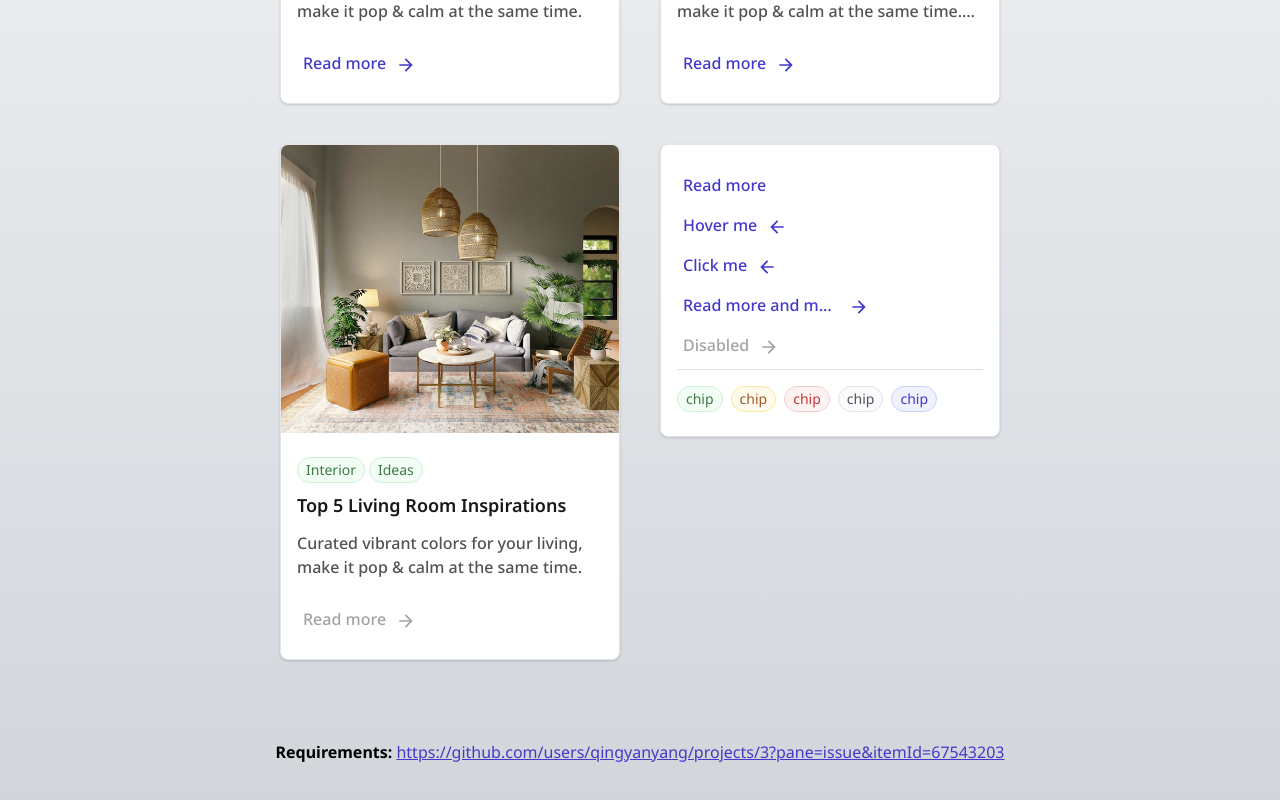
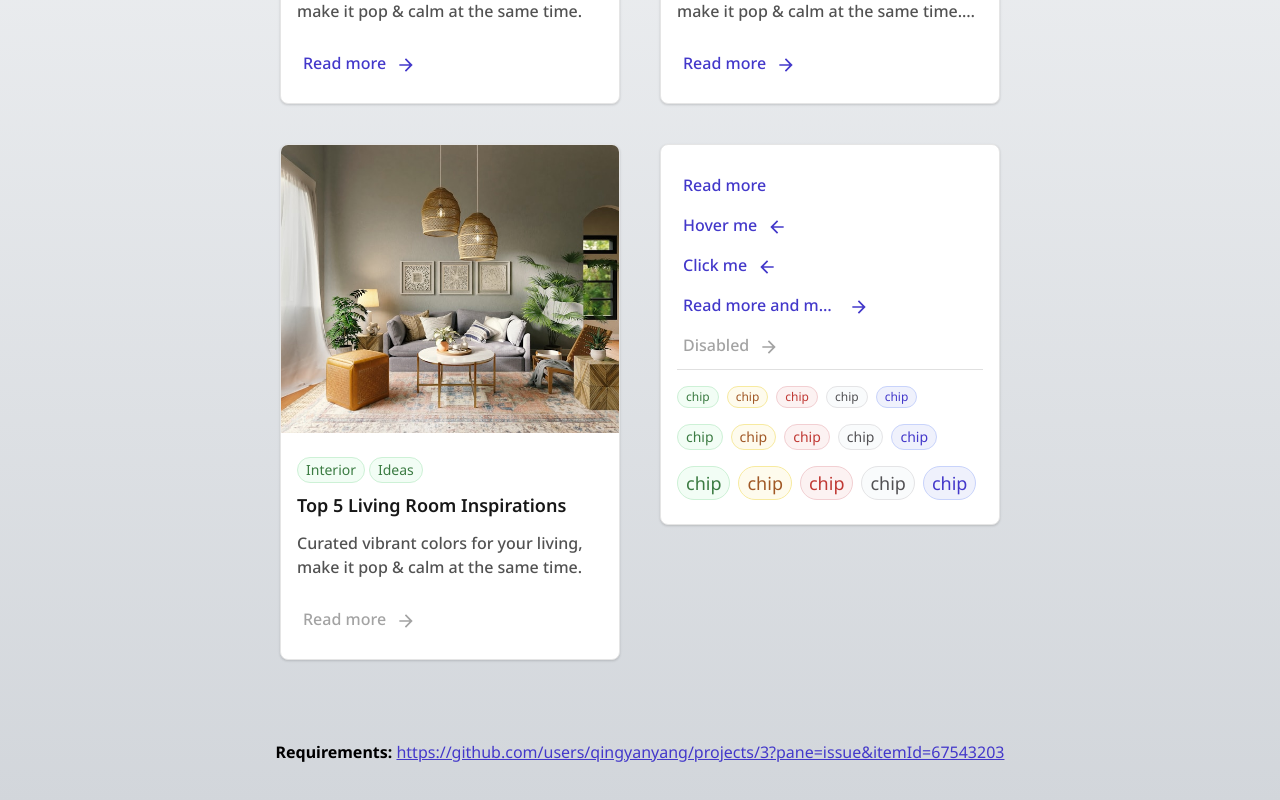
Before and after one commit to qingyanyang/react-ui-practise, a React (Create React App) app: page /blog-card in a window 1280 px wide. Shown: the part 564-1364 px from the top of the page. Built offline with nearby package versions, Linux system fonts and the light colour scheme.

Commit message:
fix: add enum for chip size

```diff
--- a/src/components/BlogCard/index.tsx
+++ b/src/components/BlogCard/index.tsx
@@ -7,7 +7,7 @@ import ArrowForwardOutlinedIcon from '@mui/icons-material/ArrowForwardOutlined';
 import { ArrowBack } from '@mui/icons-material';
 import { MyChip } from '../Chip';
 import Divider from '@mui/material/Divider';
-import { MyColor } from '../../util/constants';
+import { MyChipSize, MyColor } from '../../util/constants';
 
 /**
  * @implements: need future api to connect data
@@ -85,11 +85,65 @@ function BlogCards() {
           </div>
           <Divider />
           <div className='flex gap-2 mt-4'>
+            <MyChip
+              text={'chip'}
+              color={MyColor.Success}
+              size={MyChipSize.Small}
+            />
+            <MyChip
+              text={'chip'}
+              color={MyColor.Warning}
+              size={MyChipSize.Small}
+            />
+            <MyChip
+              text={'chip'}
+              color={MyColor.Error}
+              size={MyChipSize.Small}
+            />
+            <MyChip
+              text={'chip'}
+              color={MyColor.Neutral}
+              size={MyChipSize.Small}
+            />
+            <MyChip
+              text={'chip'}
+              color={MyColor.Brand}
+              size={MyChipSize.Small}
+            />
+          </div>
+          <div className='flex gap-2 mt-4'>
             <MyChip text={'chip'} color={MyColor.Success} />
             <MyChip text={'chip'} color={MyColor.Warning} />
             <MyChip text={'chip'} color={MyColor.Error} />
             <MyChip text={'chip'} color={MyColor.Neutral} />
             <MyChip text={'chip'} color={MyColor.Brand} />
+          </div>
+          <div className='flex gap-2 mt-4'>
+            <MyChip
+              text={'chip'}
+              color={MyColor.Success}
+              size={MyChipSize.Large}
+            />
+            <MyChip
+              text={'chip'}
+              color={MyColor.Warning}
+              size={MyChipSize.Large}
+            />
+            <MyChip
+              text={'chip'}
+              color={MyColor.Error}
+              size={MyChipSize.Large}
+            />
+            <MyChip
+              text={'chip'}
+              color={MyColor.Neutral}
+              size={MyChipSize.Large}
+            />
+            <MyChip
+              text={'chip'}
+              color={MyColor.Brand}
+              size={MyChipSize.Large}
+            />
           </div>
         </div>
       </div>
--- a/src/components/Chip/index.tsx
+++ b/src/components/Chip/index.tsx
@@ -1,9 +1,10 @@
 import React from 'react';
-import { MyColor, colorMap } from '../../util/constants';
+import { MyChipSize, MyColor, colorMap } from '../../util/constants';
 
 interface ChipProps {
   text: string;
   color?: MyColor;
+  size?: MyChipSize;
 }
 
 /**
@@ -13,20 +14,25 @@ interface ChipProps {
 export const MyChip: React.FC<ChipProps> = ({
   text,
   color = MyColor.Success,
+  size = MyChipSize.Normal,
 }) => {
   const selectedColor = colorMap[color];
-
+  const textSizeClass = {
+    normal: 'text-sm',
+    small: 'text-xs',
+    large: 'text-lg',
+  };
   return (
     <div
       style={{
         borderColor: selectedColor.borderColor,
         backgroundColor: selectedColor.bgColor,
       }}
-      className={`self-start rounded-full py-0.125em px-0.5em border`}
+      className={`self-start rounded-full py-0.125em px-0.5em border-primary`}
     >
       <p
         style={{ color: selectedColor.textColor }}
-        className={`text-sm font-normal short-label-ellipsis`}
+        className={`${textSizeClass[size]} font-normal short-label-ellipsis`}
       >
         {text}
       </p>
--- a/src/util/constants.tsx
+++ b/src/util/constants.tsx
@@ -1,3 +1,9 @@
+export enum MyChipSize {
+  Small = 'small',
+  Normal = 'normal',
+  Large = 'large',
+}
+
 export enum MyColor {
   Success = 'success',
   Brand = 'brand',
--- a/tailwind.config.js
+++ b/tailwind.config.js
@@ -139,6 +139,9 @@ export default {
         '0.125em': '0.125em',
         '0.5em': '0.5em',
       },
+      borderWidth: {
+        primary: '1.5px',
+      },
     },
   },
   plugins: [],
```
